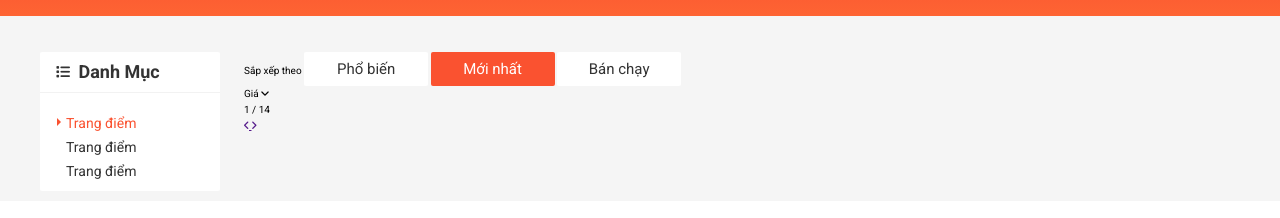
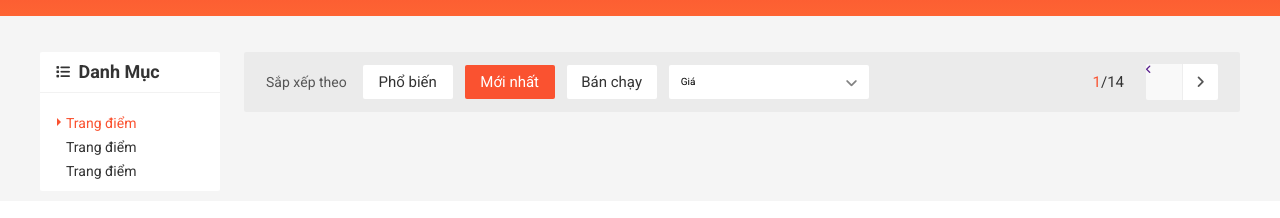
Before and after one commit to tunguyen34hd/Shopee-clone, a plain HTML site: page index.html in a window 1280 px wide. Shown: the part 104-322 px from the top of the page. Drawn offline with nearby package versions, Linux system fonts and the light colour scheme.

Commit message:
home filter

```diff
--- a/assets/css/base.css
+++ b/assets/css/base.css
@@ -136,3 +136,55 @@ html {
     cursor: default;
     background-color: #c3c3c3;
 } */
+
+/* selection */
+.select-input {
+    height: 34px;
+    padding: 0 12px;
+    border-radius: 2px;
+    background-color: var(--white-color);
+    min-width: 200px;
+    display: flex;
+    justify-content: space-between;
+    align-items: center;
+    position: relative;
+}
+
+.select-inpt__label {
+    font-size: 1.4rem;
+}
+
+.select-input__icon {
+    font-size: 1.4rem;
+    color: rgb(131, 131, 131);
+    position: relative;
+    top: 1px;
+}
+
+.select-input__list {
+    position: absolute;
+    left: 0;
+    right: 0;
+    top: 24px;
+    border-radius: 2px;
+    background-color: var(--white-color);
+    padding: 8px 16px;
+    list-style: none;
+    display: none;
+}
+
+.select-input:hover .select-input__list {
+    display: block;
+}
+
+.select-inpput__link {
+    font-size: 1.4rem;
+    text-decoration: none;
+    color: var(--text-color);
+    padding: 4px 0;
+    display: block;
+}
+
+.select-inpput__link:hover {
+    color: var(--primary-color);
+}
--- a/assets/css/main.css
+++ b/assets/css/main.css
@@ -943,3 +943,70 @@
 }
 
 /* Home sort + filter */
+.home-filter {
+    display: flex;
+    align-items: center;
+    padding: 12px 22px;
+    border-radius: 2px;
+    background-color: rgba(0, 0, 0, 0.04);
+}
+
+.home-filter__label {
+    font-size: 1.4rem;
+    color: #555555;
+    margin-right: 16px;
+}
+
+.home-filter__btn {
+    margin-right: 12px;
+    min-width: 90px;
+}
+
+.home-filter__page {
+    display: flex;
+    align-items: center;
+    margin-left: auto;
+}
+
+.home-filter__page-num {
+    font-size: 1.5rem;
+    color: var(--text-color);
+    margin-right: 22px;
+}
+
+.home-filter__page-current {
+    color: var(--primary-color);
+}
+
+.home-filter__page-control {
+    border-radius: 2px;
+    overflow: hidden;
+    display: flex;
+    width: 72px;
+    height: 36px;
+}
+
+.home-filter__page-btn {
+    flex: 1;
+    display: flex;
+    background-color: var(--white-color);
+    text-decoration: none;
+}
+
+.home-filter__page-btn--disable {
+    background-color: #f9f9f9;
+    cursor: default;
+}
+.home-filter__page-btn--disable .home-filter__page-icon {
+    color: #ccc;
+}
+
+.home-filter__page-btn:first-child {
+    border-right: 1px solid #eee;
+}
+
+.home-filter__page-icon {
+    margin: auto;
+    font-size: 1.4rem;
+    color: #555
+}
--- a/index.html
+++ b/index.html
@@ -274,27 +274,33 @@
                     <div class="grid__column-10">
                         <div class="home-filter">
                             <span class="home-filter__label">Sắp xếp theo</span>
-                            <button class="btn">Phổ biến</button>
-                            <button class="btn btn--primary">Mới nhất</button>
-                            <button class="btn">Bán chạy</button>
+                            <button class="home-filter__btn btn">Phổ biến</button>
+                            <button class="home-filter__btn btn btn--primary">Mới nhất</button>
+                            <button class="home-filter__btn btn">Bán chạy</button>
 
                             <div class="select-input">
                                 <span class="select-input__label">Giá</span>
-                            <i class="fas fa-angle-down"></i>
+                            <i class="select-input__icon fas fa-angle-down"></i>
+                            <ul class="select-input__list">
+                                <li class="select-inpput__item">
+                                    <a href="" class="select-inpput__link">Giá: Thấp đến cao</a>
+                                </li>
+                                <li class="select-inpput__item">
+                                    <a href="" class="select-inpput__link">Giá: Cao đến thấp</a>
+                                </li>
+                            </ul>
                             </div>
 
                             <div class="home-filter__page">
                                 <span class="home-filter__page-num">
-                                    <span class="home-filter__page-current">1</span>
-                                    /
-                                    14
+                                    <span class="home-filter__page-current">1</span>/14
                                 </span>
                                 <div class="home-filter__page-control">
-                                    <a href="" class="home-filter__page-btn">
+                                    <a href="" class="home-filter__page-btn home-filter__page-btn--disable">
                                         <i class="fas fa-angle-left"></i>
                                     </a>
                                     <a href="" class="home-filter__page-btn">
-                                        <i class="fas fa-angle-right"></i>
+                                        <i class="home-filter__page-icon fas fa-angle-right"></i>
                                     </a>
                                 </div>
                             </div>
```
